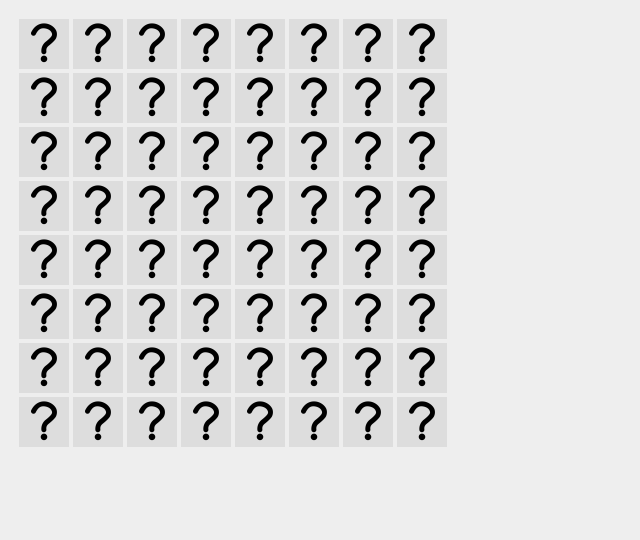
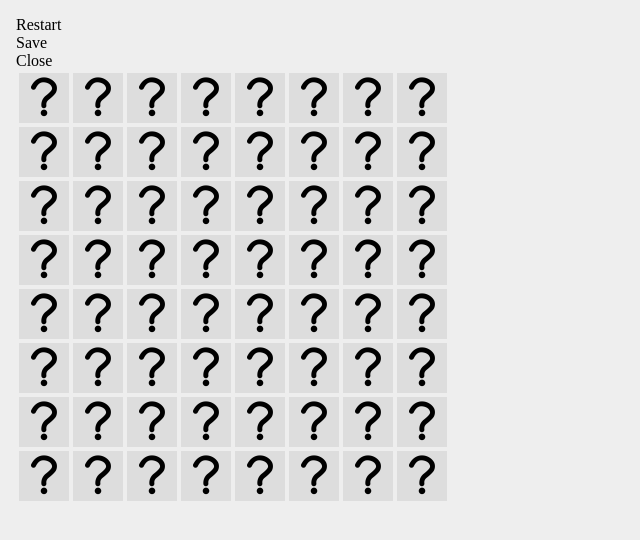
Before and after one commit to Prakcoder/diamond-sweeper, an Angular app: page / in a window 1280 px wide. Shown: the top 540 px of the page, without its empty margins (0-640 px from the left). Built offline with nearby package versions, Linux system fonts and the light colour scheme.

Commit message:
Added menu in board component

```diff
--- a/src/app/components/board/board.component.html
+++ b/src/app/components/board/board.component.html
@@ -1,3 +1,8 @@
+<div>
+    <div (click)="restartGame()">Restart</div>
+    <div (click)="saveGame()">Save</div>
+    <div (click)="closeGame()">Close</div>
+</div>
 <table>
     <tr *ngFor="let x of indexArray">
         <td *ngFor="let y of indexArray" (click)="setClicked([x,y])">
--- a/src/app/components/board/board.component.ts
+++ b/src/app/components/board/board.component.ts
@@ -1,5 +1,6 @@
 import { Component, EventEmitter, Input, OnInit, Output } from '@angular/core';
 import { areSameCoordinates, DiamondCord, findDirection, getDistance } from 'src/app/functions/utils';
+import { GameService } from 'src/app/services/game.service';
 
 @Component({
     selector: 'app-board',
@@ -21,7 +22,7 @@ export class BoardComponent implements OnInit {
     @Input() private gameSize: number;
     @Output() private gameOver: EventEmitter<number> = new EventEmitter();
 
-    constructor() {
+    constructor(private gameService: GameService) {
     }
 
     ngOnInit() {
@@ -88,6 +89,18 @@ export class BoardComponent implements OnInit {
         });
         return this.diamondArray[nearest];
     }
+
+    public saveGame() {
+        this.gameService.saveGame();
+    }
+
+    public closeGame() {
+        this.gameOver.emit();
+    }
+
+    public restartGame() {
+
+    }
 }
 
 
```
